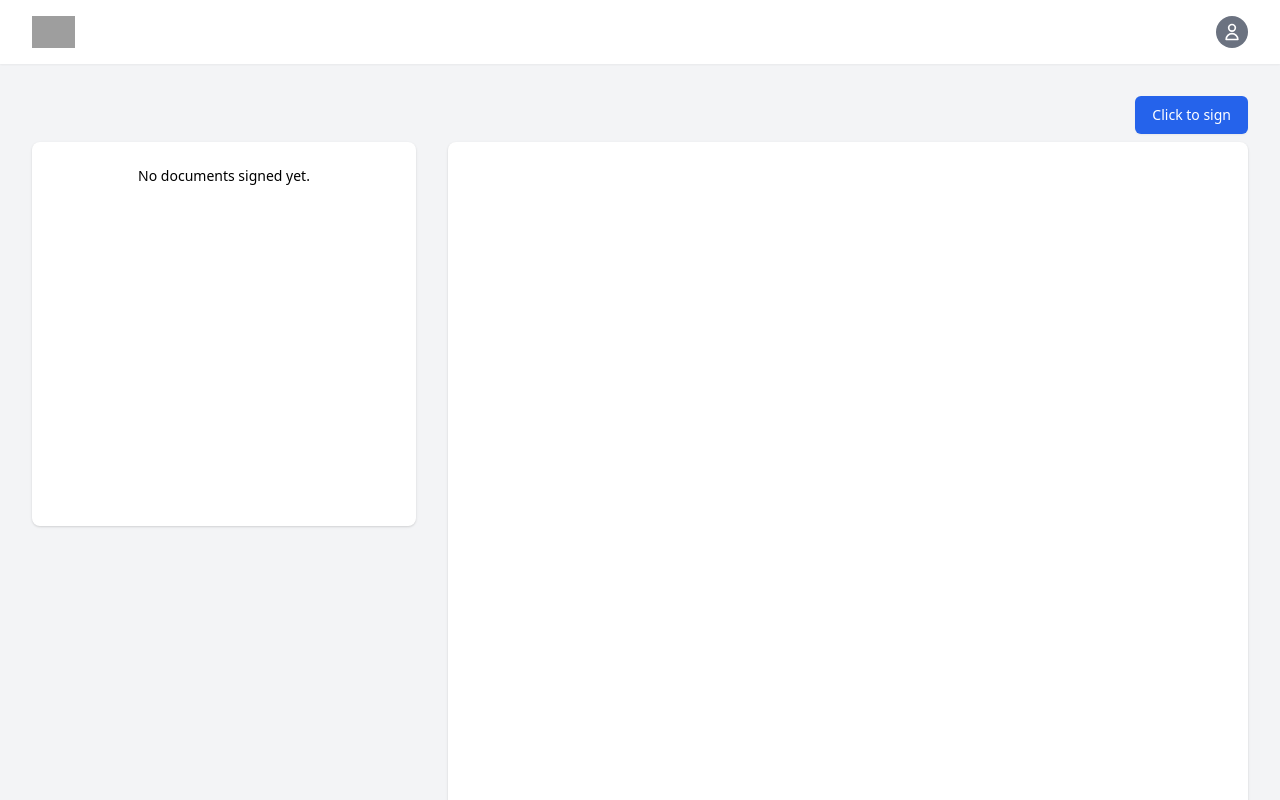
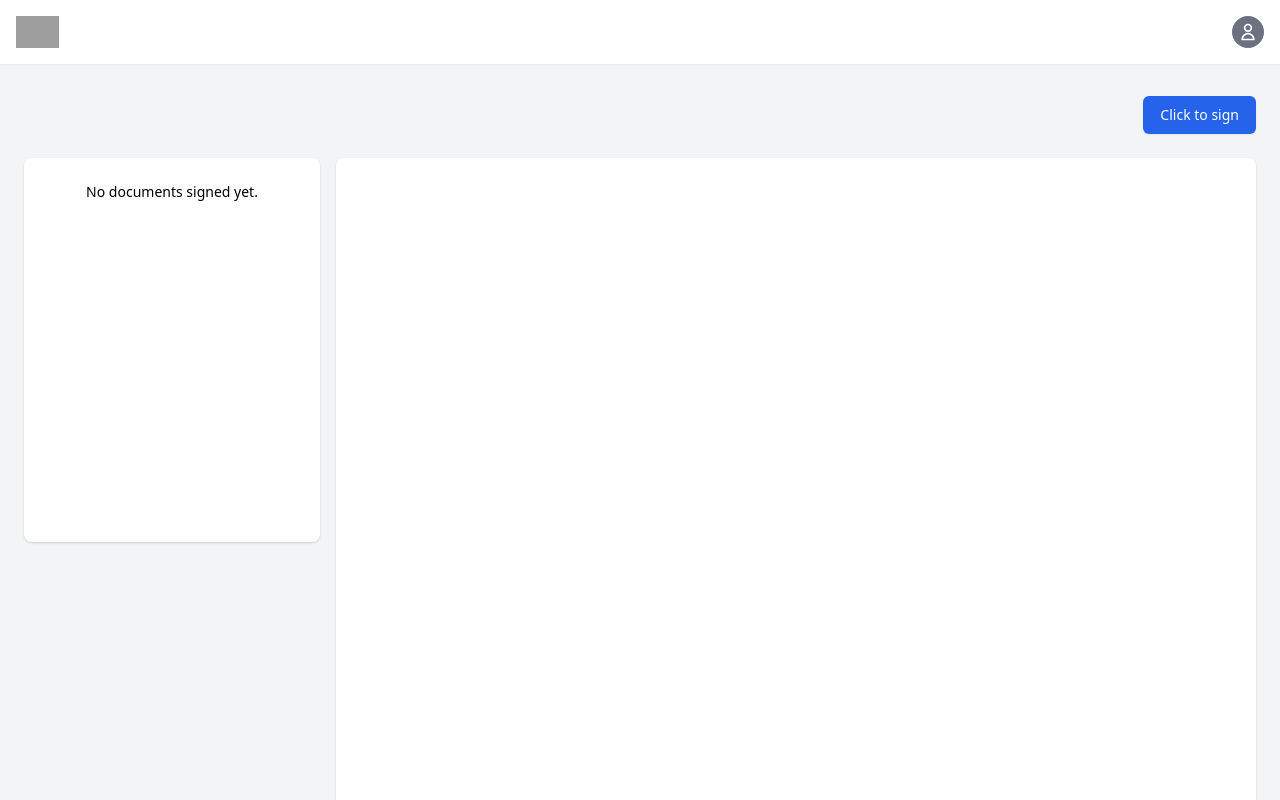
Before and after one commit to joelkmc/kmc-signature, a React (Create React App) app: page /1 in a window 1280 px wide. Shown: the top 800 px of the page. Built offline with nearby package versions, Linux system fonts and the light colour scheme; grey boxes are pictures that could not be loaded; a web font is replaced by a local one; what react-toast-notifications would draw is missing.

Commit message:
Update AppLayout.tsx

```diff
--- a/src/component/layout/AppLayout.tsx
+++ b/src/component/layout/AppLayout.tsx
@@ -15,7 +15,7 @@ const AppLayout: React.FC = ({ children }) => {
   const signatures = useContractStore((state) => state.coontractSignatures)
 
   return (
-    <div className="min-h-screen bg-gray-100">
+    <div className="min-h-screen bg-gray-100 ">
       <Popover
         as="header"
         className={({ open }) =>
@@ -27,7 +27,7 @@ const AppLayout: React.FC = ({ children }) => {
       >
         {({ open }) => (
           <>
-            <div className="max-w-7xl mx-auto px-4 sm:px-6 lg:px-8">
+            <div className="max-w-[1460px] mx-auto px-4">
               <div className="relative flex justify-between lg:gap-8">
                 <div className="flex md:inset-y-0 lg:static py-4">
                   <div className="flex-shrink-0 flex items-center">
@@ -92,12 +92,12 @@ const AppLayout: React.FC = ({ children }) => {
       </Popover>
 
       <div className="py-6">
-        <div className="max-w-3xl mx-auto px-6 lg:max-w-7xl lg:px-8 lg:grid lg:grid-cols-12 lg:gap-x-8">
+        <div className="mx-auto px-6 max-w-[1460px] gap-4 lg:grid lg:grid-cols-12">
           <div className="col-span-12">
             <PageHeading />
           </div>
           {width && width >= 1024 && (
-            <div className="hidden lg:block lg:col-span-4 ">
+            <div className="hidden lg:block lg:col-span-3 ">
               <div className=" max-h-96 h-full overflow-auto sticky top-6 bg-white rounded-lg shadow py-6 px-6 ">
                 <nav aria-label="Sidebar" className="divide-y divide-gray-300">
                   <PagesNavigation />
@@ -105,7 +105,7 @@ const AppLayout: React.FC = ({ children }) => {
               </div>
             </div>
           )}
-          <main className="lg:col-span-8 ">
+          <main className="lg:col-span-9 ">
             <div className="h-full min-h-screen bg-white rounded-lg shadow py-6 px-6">
               {children}
             </div>
```
